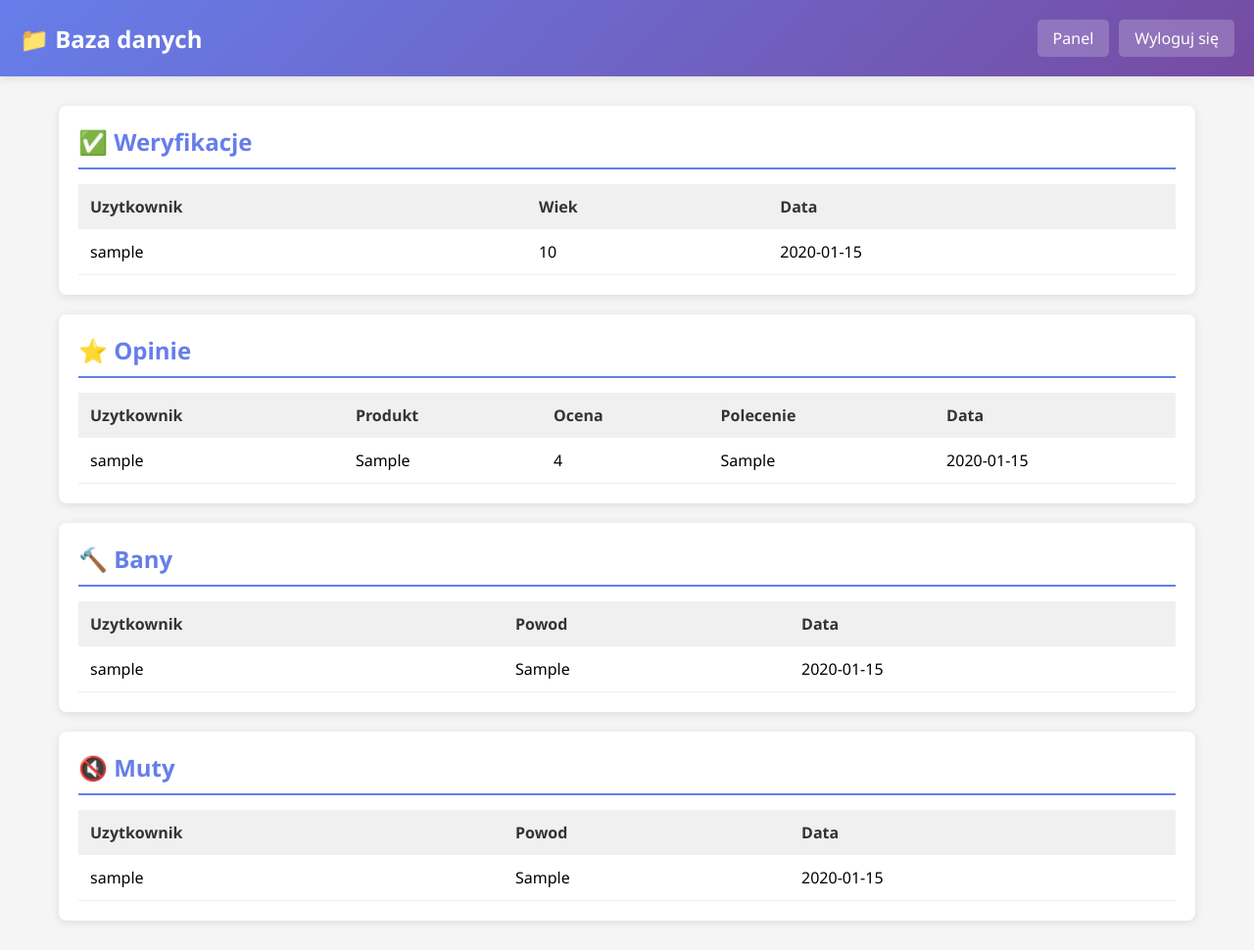
After one commit to Kacpergabalewicz-bit/discord-bot-tai-d0stawcy-i-m3tody, a Flask app: page /database in a window 1280 px wide. The commit adds this page. Shown: the whole page at 98% size. Run offline with Flask 3, Linux system fonts and the light colour scheme; the visitor is signed in with stand-in values (Sample User, id 1); tables that the repository leaves empty hold one stand-in row (values such as "Sample post"); parts of the project's set-up code (start-up, migrations or seed data) failed here and were passed over.

Commit message:
Fix bot code and add database view page

```diff
--- a/app.py
+++ b/app.py
@@ -64,6 +64,14 @@ def dashboard():
 
     return render_template('dashboard.html', stats=stats, data=data)
 
+@app.route('/database')
+def database_view():
+    if 'logged_in' not in session:
+        return redirect(url_for('login'))
+
+    data = get_all_data()
+    return render_template('database.html', data=data)
+
 @app.route('/user/<username>')
 def user_history(username):
     if 'logged_in' not in session:
--- a/database.py
+++ b/database.py
@@ -2,7 +2,8 @@ import sqlite3
 from datetime import datetime
 import os
 
-DB_PATH = "discord_bot.db"
+BASE_DIR = os.path.dirname(os.path.abspath(__file__))
+DB_PATH = os.path.join(BASE_DIR, "discord_bot.db")
 
 def init_db():
     """Tworzy bazę danych i tabele"""
--- /dev/null
+++ b/templates/database.html
@@ -0,0 +1,220 @@
+<!DOCTYPE html>
+<html lang="pl">
+<head>
+    <meta charset="UTF-8">
+    <meta name="viewport" content="width=device-width, initial-scale=1.0">
+    <title>Panel - Baza danych</title>
+    <style>
+        * {
+            margin: 0;
+            padding: 0;
+            box-sizing: border-box;
+        }
+
+        body {
+            font-family: 'Segoe UI', Tahoma, Geneva, Verdana, sans-serif;
+            background: #f5f5f5;
+        }
+
+        .navbar {
+            background: linear-gradient(135deg, #667eea 0%, #764ba2 100%);
+            color: white;
+            padding: 20px;
+            display: flex;
+            justify-content: space-between;
+            align-items: center;
+            box-shadow: 0 2px 10px rgba(0,0,0,0.1);
+        }
+
+        .navbar h1 {
+            font-size: 24px;
+        }
+
+        .navbar a {
+            color: white;
+            text-decoration: none;
+            background: rgba(255,255,255,0.2);
+            padding: 8px 16px;
+            border-radius: 5px;
+            transition: background 0.3s;
+        }
+
+        .navbar a:hover {
+            background: rgba(255,255,255,0.3);
+        }
+
+        .nav-links {
+            display: flex;
+            gap: 10px;
+        }
+
+        .container {
+            max-width: 1200px;
+            margin: 30px auto;
+            padding: 0 20px;
+        }
+
+        .section {
+            background: white;
+            padding: 20px;
+            border-radius: 8px;
+            margin-bottom: 20px;
+            box-shadow: 0 2px 10px rgba(0,0,0,0.1);
+        }
+
+        .section h2 {
+            color: #667eea;
+            margin-bottom: 15px;
+            border-bottom: 2px solid #667eea;
+            padding-bottom: 10px;
+        }
+
+        table {
+            width: 100%;
+            border-collapse: collapse;
+        }
+
+        table th {
+            background: #f0f0f0;
+            padding: 12px;
+            text-align: left;
+            font-weight: bold;
+            color: #333;
+        }
+
+        table td {
+            padding: 12px;
+            border-bottom: 1px solid #eee;
+        }
+
+        table tr:hover {
+            background: #f9f9f9;
+        }
+
+        .empty {
+            text-align: center;
+            color: #999;
+            padding: 20px;
+        }
+    </style>
+</head>
+<body>
+    <div class="navbar">
+        <h1>📁 Baza danych</h1>
+        <div class="nav-links">
+            <a href="/dashboard">Panel</a>
+            <a href="/logout">Wyloguj się</a>
+        </div>
+    </div>
+
+    <div class="container">
+        <div class="section">
+            <h2>✅ Weryfikacje</h2>
+            {% if data.verifications %}
+            <table>
+                <thead>
+                    <tr>
+                        <th>Uzytkownik</th>
+                        <th>Wiek</th>
+                        <th>Data</th>
+                    </tr>
+                </thead>
+                <tbody>
+                    {% for verification in data.verifications|reverse %}
+                    <tr>
+                        <td>{{ verification[2] }}</td>
+                        <td>{{ verification[3] }}</td>
+                        <td>{{ verification[4] }}</td>
+                    </tr>
+                    {% endfor %}
+                </tbody>
+            </table>
+            {% else %}
+            <div class="empty">Brak danych</div>
+            {% endif %}
+        </div>
+
+        <div class="section">
+            <h2>⭐ Opinie</h2>
+            {% if data.opinions %}
+            <table>
+                <thead>
+                    <tr>
+                        <th>Uzytkownik</th>
+                        <th>Produkt</th>
+                        <th>Ocena</th>
+                        <th>Polecenie</th>
+                        <th>Data</th>
+                    </tr>
+                </thead>
+                <tbody>
+                    {% for opinion in data.opinions|reverse %}
+                    <tr>
+                        <td>{{ opinion[2] }}</td>
+                        <td>{{ opinion[3] }}</td>
+                        <td>{{ opinion[5] }}</td>
+                        <td>{{ opinion[6] }}</td>
+                        <td>{{ opinion[7] }}</td>
+                    </tr>
+                    {% endfor %}
+                </tbody>
+            </table>
+            {% else %}
+            <div class="empty">Brak danych</div>
+            {% endif %}
+        </div>
+
+        <div class="section">
+            <h2>🔨 Bany</h2>
+            {% if data.bans %}
+            <table>
+                <thead>
+                    <tr>
+                        <th>Uzytkownik</th>
+                        <th>Powod</th>
+                        <th>Data</th>
+                    </tr>
+                </thead>
+                <tbody>
+                    {% for ban in data.bans|reverse %}
+                    <tr>
+                        <td>{{ ban[2] }}</td>
+                        <td>{{ ban[4] }}</td>
+                        <td>{{ ban[5] }}</td>
+                    </tr>
+                    {% endfor %}
+                </tbody>
+            </table>
+            {% else %}
+            <div class="empty">Brak danych</div>
+            {% endif %}
+        </div>
+
+        <div class="section">
+            <h2>🔇 Muty</h2>
+            {% if data.mutes %}
+            <table>
+                <thead>
+                    <tr>
+                        <th>Uzytkownik</th>
+                        <th>Powod</th>
+                        <th>Data</th>
+                    </tr>
+                </thead>
+                <tbody>
+                    {% for mute in data.mutes|reverse %}
+                    <tr>
+                        <td>{{ mute[2] }}</td>
+                        <td>{{ mute[4] }}</td>
+                        <td>{{ mute[5] }}</td>
+                    </tr>
+                    {% endfor %}
+                </tbody>
+            </table>
+            {% else %}
+            <div class="empty">Brak danych</div>
+            {% endif %}
+        </div>
+    </div>
+</body>
+</html>
```
Also changed, not shown: templates/dashboard.html (+9 -1 lines).
